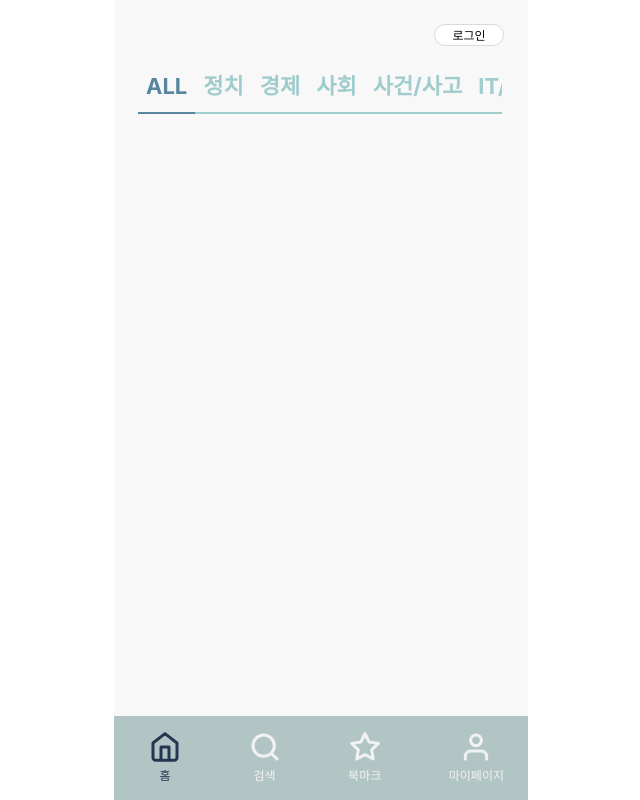
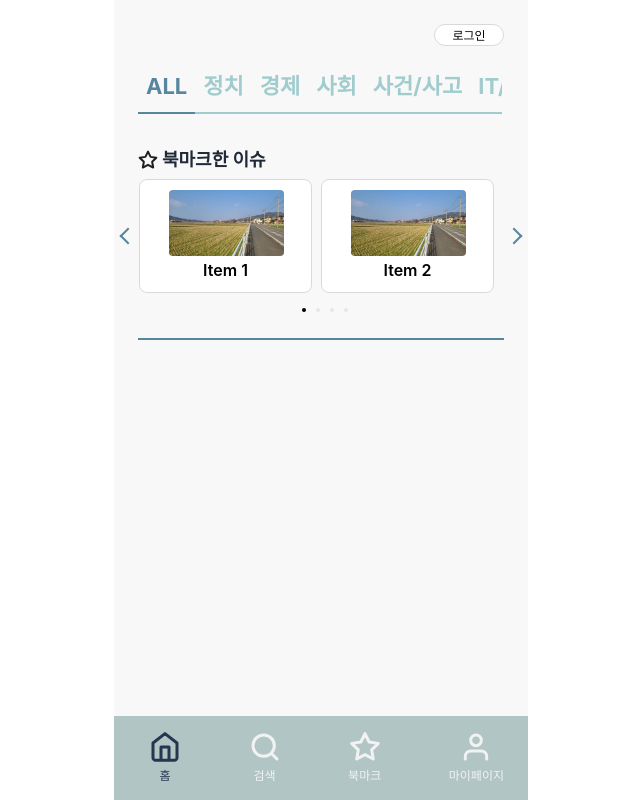
Before and after one commit to news-recommend/frontend, a Next.js app: page / in a window 1280 px wide. Shown: the whole page, without its empty margins (319-959 px from the left). Built offline with nearby package versions, Linux system fonts and the light colour scheme.

Commit message:
Fix: 북마크 카테고리 퍼블리싱

```diff
--- a/package.json
+++ b/package.json
@@ -12,6 +12,9 @@
     "next": "15.3.2",
     "react": "^19.0.0",
     "react-dom": "^19.0.0",
+    "react-multi-carousel": "^2.8.6",
+    "react-slick": "^0.30.3",
+    "slick-carousel": "^1.8.1",
     "tailwind-scrollbar-hide": "^2.0.0"
   },
   "devDependencies": {
@@ -20,6 +23,7 @@
     "@types/node": "^20",
     "@types/react": "^19",
     "@types/react-dom": "^19",
+    "@types/react-slick": "^0.23.13",
     "eslint": "^9",
     "eslint-config-next": "15.3.2",
     "tailwindcss": "^4",
--- /dev/null
+++ b/src/app/_components/BookmarkCarousel.tsx
@@ -0,0 +1,79 @@
+"use client";
+import React from "react";
+import Slider from "react-slick";
+import Image from "next/image";
+import "slick-carousel/slick/slick.css";
+import "slick-carousel/slick/slick-theme.css";
+const BookmarkCarousel = () => {
+  const settings = {
+    dots: true,
+    infinite: true,
+    speed: 500,
+    slidesToShow: 2,
+    slidesToScroll: 1,
+    swipeToSlide: true,
+    nextArrow: <CustomRightArrow />,
+    prevArrow: <CustomLeftArrow />,
+    customPaging: (i: any) => <div className="w-1 h-1 rounded-full mx-1 cursor-pointer" />,
+    dotsClass: "slick-dots flex justify-center items-center mt-4",
+    appendDots: (dots: any) => (
+      <div>
+        <ul style={{ margin: "0px" }}> {dots} </ul>
+      </div>
+    ),
+  };
+
+  return (
+    <div>
+      <div className="flex items-center px-[24px] mt-[34px] mb-[9px]">
+        <svg width="20" height="20" viewBox="0 0 20 20" fill="none" xmlns="http://www.w3.org/2000/svg">
+          <path
+            d="M9.99984 1.66669L12.5748 6.88335L18.3332 7.72502L14.1665 11.7834L15.1498 17.5167L9.99984 14.8084L4.84984 17.5167L5.83317 11.7834L1.6665 7.72502L7.42484 6.88335L9.99984 1.66669Z"
+            stroke="#1E1E1E"
+            strokeWidth="2"
+            strokeLinecap="round"
+            strokeLinejoin="round"
+          />
+        </svg>
+        <h3 className="text-title text-[#1F2937] leading-[20px] font-bold ml-[4px]">북마크한 이슈</h3>
+      </div>
+
+      <div className=" relative !w-[364px] mx-auto">
+        <Slider {...settings}>
+          {[1, 2, 3, 4].map((item, index) => (
+            <div key={index} className=" box-border">
+              <div className="py-[10px] !w-[173px] px-[29px] rounded-[8px] border border-[#D9D9D9] bg-white text-center">
+                <div className="w-[115px] h-[66px] relative mx-auto">
+                  <Image src="/images/example1.jpg" alt="test" fill className="object-cover rounded" />
+                </div>
+                <span className="text-subtitle font-[600]">Item {item}</span>
+              </div>
+            </div>
+          ))}
+        </Slider>
+      </div>
+    </div>
+  );
+};
+
+const CustomRightArrow = (props: any) => {
+  const { onClick } = props;
+  return (
+    <button
+      className="xs:block hidden absolute top-1/2 right-[calc(-4%-2px)] w-3 h-3 border-r-2 border-b-2 border-[#57869F] rotate-315 transform -translate-y-1/2 z-20"
+      onClick={onClick}
+    />
+  );
+};
+
+const CustomLeftArrow = (props: any) => {
+  const { onClick } = props;
+  return (
+    <button
+      className="xs:block hidden absolute top-1/2 left-[calc(-4%-2px)] w-3 h-3 border-r-2 border-b-2 border-[#57869F] rotate-135 transform -translate-y-1/2 z-20"
+      onClick={onClick}
+    />
+  );
+};
+
+export default BookmarkCarousel;
--- a/src/app/_components/Home.tsx
+++ b/src/app/_components/Home.tsx
@@ -1,10 +1,13 @@
 import React from "react";
 import HomeCategory from "./HomeCategory";
+import BookmarkCarousel from "./BookmarkCarousel";
 
 const Home = () => {
   return (
     <div>
       <HomeCategory />
+      <BookmarkCarousel />
+      <div className="mx-[24px] mt-[45px] h-[2px]  bg-[#57869F]" />
     </div>
   );
 };
--- a/src/app/globals.css
+++ b/src/app/globals.css
@@ -63,6 +63,18 @@
   width: 0;
   height: 0;
 }
+.slick-dots li {
+  width: 4px !important;
+  height: 4px !important;
+}
+
+.slick-dots li div {
+  background-color: #e5e7eb; /* gray-300 */
+}
+
+.slick-dots li.slick-active div {
+  background-color: #000; /* black */
+}
 
 [type="radio"],
 span {
```
Also changed, not shown: public/images/example1.jpg (added), 1 other file (tests, documents, lock files or other folders).
